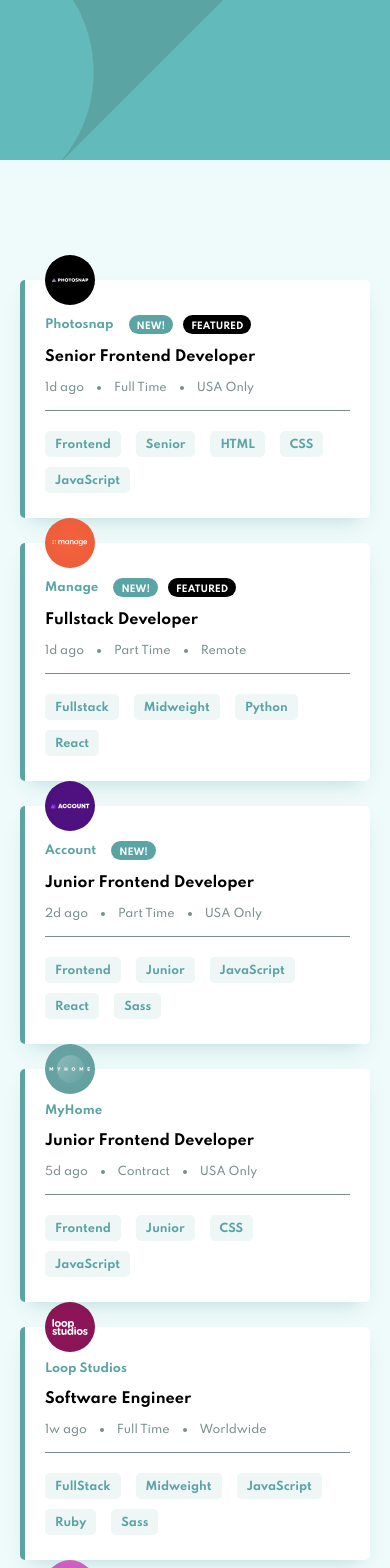
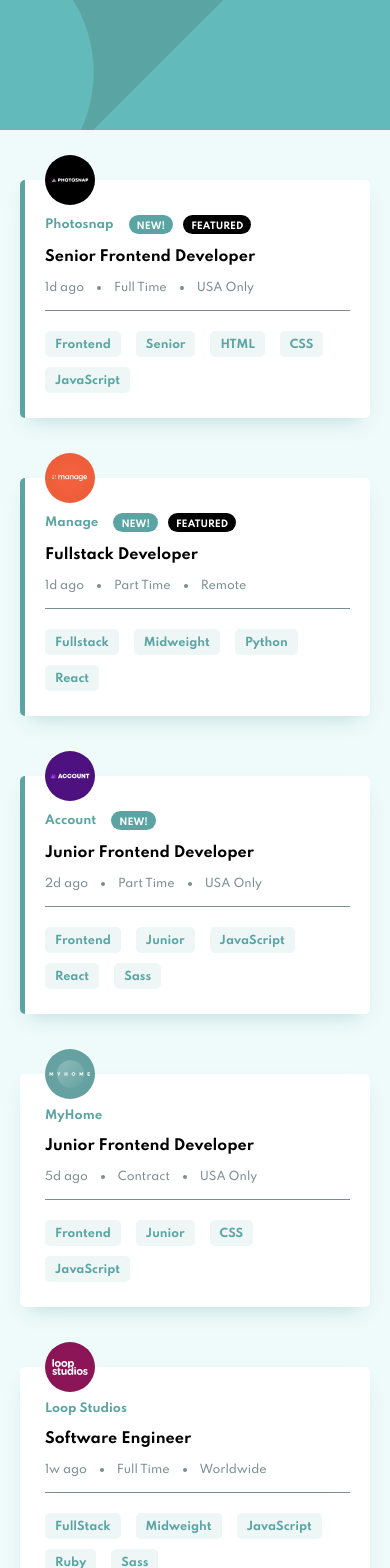
Before and after one commit to JesusAtao96/job-listings-with-filtering-svelte, a Svelte app: page / in a window 390 px wide. Shown: the top 1568 px of the page. Built offline with nearby package versions, Linux system fonts and the light colour scheme.

Commit message:
Border only for new and mobile filter fixed

```diff
--- a/public/global.css
+++ b/public/global.css
@@ -81,6 +81,7 @@
 	}
 
 	body {
+		grid-template-rows: 120px repeat(3, auto) 1fr min-content;
 		grid-template-columns: [full-start] 20px [center-start] minmax(min-content, var(--max-width)) [center-end] 20px [full-end];
 	}
 
--- a/public/index.html
+++ b/public/index.html
@@ -6,11 +6,11 @@
 
 	<title>Svelte app</title>
 
-	<link rel='icon' type='image/png' href='/favicon.png'>
-	<link rel='stylesheet' href='/global.css'>
-	<link rel='stylesheet' href='/build/bundle.css'>
+	<link rel='icon' type='image/png' href='favicon.png'>
+	<link rel='stylesheet' href='global.css'>
+	<link rel='stylesheet' href='build/bundle.css'>
 
-	<script defer src='/build/bundle.js'></script>
+	<script defer src='build/bundle.js'></script>
 </head>
 
 <body>
--- a/src/components/Item.svelte
+++ b/src/components/Item.svelte
@@ -6,7 +6,7 @@
     export let job;
 </script>
 
-<div class="item">
+<div class="item { job.new && 'item--border'}">
     <img class="item__logo" src={ job.logo } alt={ job.company }>
 
     <div class="item__information">
@@ -46,7 +46,7 @@
         box-shadow: var(--shadow);
         border-radius: var(--border-radius);
 
-        border-left: 5px solid var(--primary);
+        border-left: 5px solid transparent;
         height: 150px;
 
         display: grid;
@@ -54,6 +54,10 @@
         grid-template-rows: 30px min-content 30px;
         column-gap: 20px;
         align-items: center;
+    }
+
+    .item--border {
+        border-left: 5px solid var(--primary);
     }
 
     .item__logo,
--- a/src/components/Main.svelte
+++ b/src/components/Main.svelte
@@ -45,6 +45,7 @@
 
             grid-template-columns: repeat(auto-fit, minmax(325px, 1fr));
             grid-template-rows: min-content;
+            row-gap: 60px;
         }
     }
 
```
